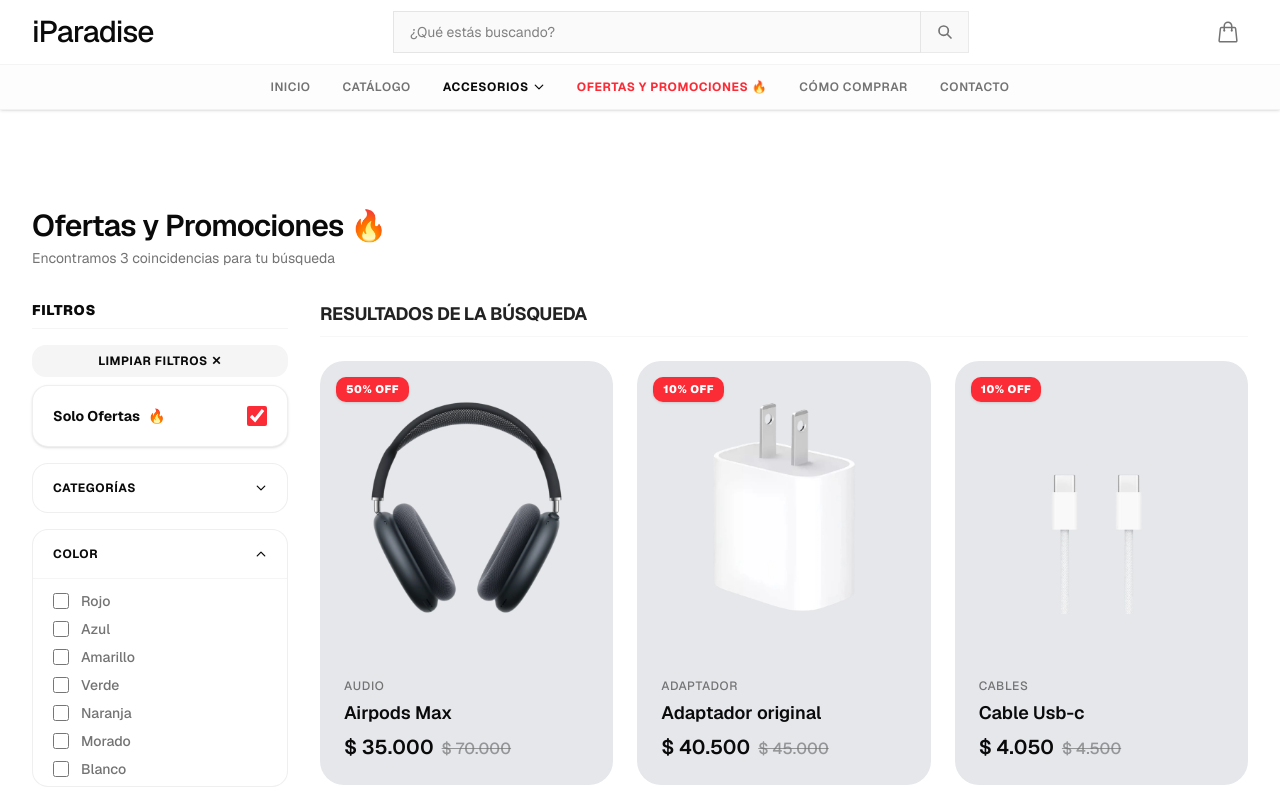
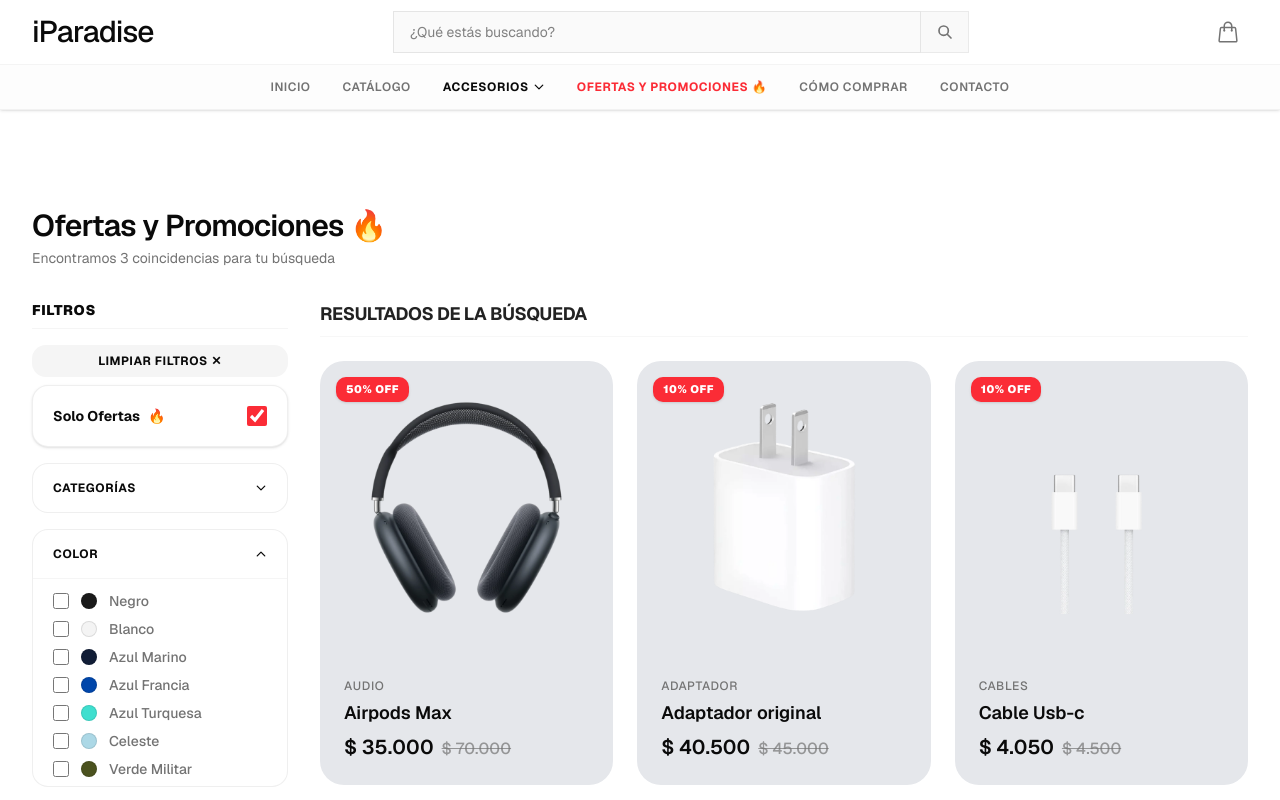
Before and after one commit to raphaaz/iparadise, a React (Vite) app: page /ofertas in a window 1280 px wide. Both pictures are taken after a click on the button "COLOR". Shown: the top 800 px of the page. Built offline with nearby package versions, Linux system fonts and the light colour scheme.

Commit message:
modifique catalogo para los filtros catalogo

```diff
--- a/src/components/catalogo.jsx
+++ b/src/components/catalogo.jsx
@@ -107,9 +107,27 @@ export default function Catalogo({ soloOfertas = false }) {
         setFiltroOfertas(soloOfertas);
     }, [soloOfertas]);
 
-    const categoriasOpciones = ['funda', 'templado', 'cables', 'adaptador', 'audio', 'relojes', 'batery pack'];
-    const coloresOpciones = ['Rojo', 'Azul', 'Amarillo', 'Verde', 'Naranja', 'Morado', 'Blanco', 'Negro', 'Marrón', 'Gris'];
-    const modelosOpciones = [
+    const categoriasOpciones = ['fundas', 'templado', 'cables', 'adaptador', 'audio', 'relojes', 'batery pack'];
+const coloresOpciones = [
+    { nombre: 'Negro', hex: '#1a1a1a' },
+    { nombre: 'Blanco', hex: '#f4f4f4' },
+    { nombre: 'Azul Marino', hex: '#111d36' },
+    { nombre: 'Azul Francia', hex: '#0046aa' },
+    { nombre: 'Azul Turquesa', hex: '#3fdfcf' },
+    { nombre: 'Celeste', hex: '#acd8e6' },
+    { nombre: 'Verde Militar', hex: '#4b521f' },
+    { nombre: 'Verde Loro', hex: '#31cd31' },
+    { nombre: 'Fucsia', hex: '#ff007e' },
+    { nombre: 'Rosa Pastel', hex: '#ffbfca' },
+    { nombre: 'Naranja', hex: '#ff7e4f' },
+    { nombre: 'Rojo', hex: '#ff0000' },
+    { nombre: 'Violeta', hex: '#492d80' },
+    { nombre: 'Lila', hex: '#d1c3e8' },
+    { nombre: 'Amarillo', hex: '#e1ac01' },
+    { nombre: 'Beige', hex: '#e6d4c3' },
+    { nombre: 'Marrón', hex: '#a0522d' },
+    { nombre: 'Gris', hex: '#3a3b3b' },
+];    const modelosOpciones = [
         'iPhone 11', 'iPhone 11 Pro', 'iPhone 11 Pro Max',
         'iPhone 12', 'iPhone 12 Pro', 'iPhone 12 Pro Max',
         'iPhone 13', 'iPhone 13 Pro', 'iPhone 13 Pro Max',
@@ -145,7 +163,7 @@ export default function Catalogo({ soloOfertas = false }) {
 
     // --- PRE-PROCESAMIENTO DE FILTROS ---
     const categoriasSeleccionadas = filtroCategoria.map(c => c.toLowerCase());
-    const coloresSeleccionados = filtroColor.map(c => c.toLowerCase());
+    const coloresSeleccionados = filtroColor.map(c => c.toLowerCase().split(' ')[0]);
     const modelosSeleccionados = filtroModelo.map(m => m.toLowerCase());
 
     const palabrasBusqueda = busquedaNavbar.toLowerCase().split(' ').filter(p => p.trim() !== '');
@@ -178,12 +196,12 @@ export default function Catalogo({ soloOfertas = false }) {
 
         // 3. Filtro de Color
         if (coloresSeleccionados.length > 0) {
-            if (!prod.color) return false;
-            const coloresProducto = Array.isArray(prod.color)
-                ? prod.color.map(c => c.toLowerCase())
-                : [prod.color.toLowerCase()];
-
-            const tieneColorCoincidente = coloresProducto.some(c => coloresSeleccionados.includes(c));
+            if (!prod.colores) return false;
+            const nombresColoresProd = Object.values(prod.colores)
+                .map(c => c.nombre.toLowerCase());
+            const tieneColorCoincidente = coloresSeleccionados.some(colorFiltro =>
+                nombresColoresProd.some(nombreColor => nombreColor.includes(colorFiltro))
+            );
             if (!tieneColorCoincidente) return false;
         }
 
@@ -296,14 +314,18 @@ export default function Catalogo({ soloOfertas = false }) {
                         {openAcordeon.color && (
                             <div className="px-5 pb-4 space-y-2 border-t border-border/40 pt-3 max-h-52 overflow-y-auto">
                                 {coloresOpciones.map((col) => (
-                                    <label key={col} className="flex items-center gap-3 text-sm font-medium text-muted-foreground hover:text-foreground cursor-pointer">
+                                    <label key={col.nombre} className="flex items-center gap-3 text-sm font-medium text-muted-foreground hover:text-foreground cursor-pointer">
                                         <input
                                             type="checkbox"
-                                            checked={filtroColor.includes(col)}
-                                            onChange={() => manejarSeleccionMultiple(filtroColor, setFiltroColor, col)}
+                                            checked={filtroColor.includes(col.nombre)}
+                                            onChange={() => manejarSeleccionMultiple(filtroColor, setFiltroColor, col.nombre)}
                                             className="accent-primary h-4 w-4 rounded border-border focus:ring-0 cursor-pointer"
                                         />
-                                        {col}
+                                        <span
+                                            className="w-4 h-4 rounded-full border border-black/10 flex-shrink-0"
+                                            style={{ backgroundColor: col.hex }}
+                                        />
+                                        {col.nombre}
                                     </label>
                                 ))}
                             </div>
```
